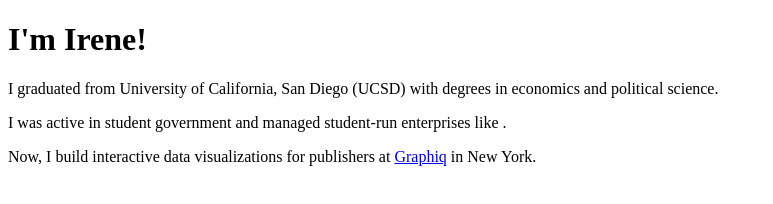
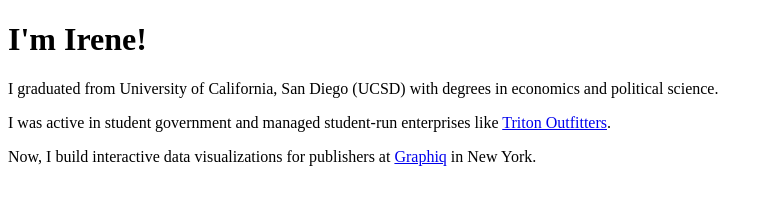
Before and after one commit to irenelchang/irenelchang.github.io, a plain HTML site: page about.html in a window 1280 px wide. Shown: the whole page, without its empty margins (0-773 px from the left). Drawn offline with Linux system fonts and the light colour scheme.

Commit message:
Update about.html

```diff
--- a/about.html
+++ b/about.html
@@ -15,7 +15,7 @@
 
         <div class="sub-text">
 			<p>I graduated from University of California, San Diego (UCSD) with degrees in economics and political science.</p>
-			<p>I was active in student government and managed student-run enterprises like <a href="https://to.ucsd.edu/" title="Triton Outfitters" target="_blank"></a>.</p>
+			<p>I was active in student government and managed student-run enterprises like <a href="https://to.ucsd.edu/" title="Triton Outfitters" target="_blank">Triton Outfitters</a>.</p>
 			<p>Now, I build interactive data visualizations for publishers at <a href="https://www.graphiq.com/search" title="Graphiq" target="_blank">Graphiq</a> in New York.</p>
       </div>
 	</body>
```
